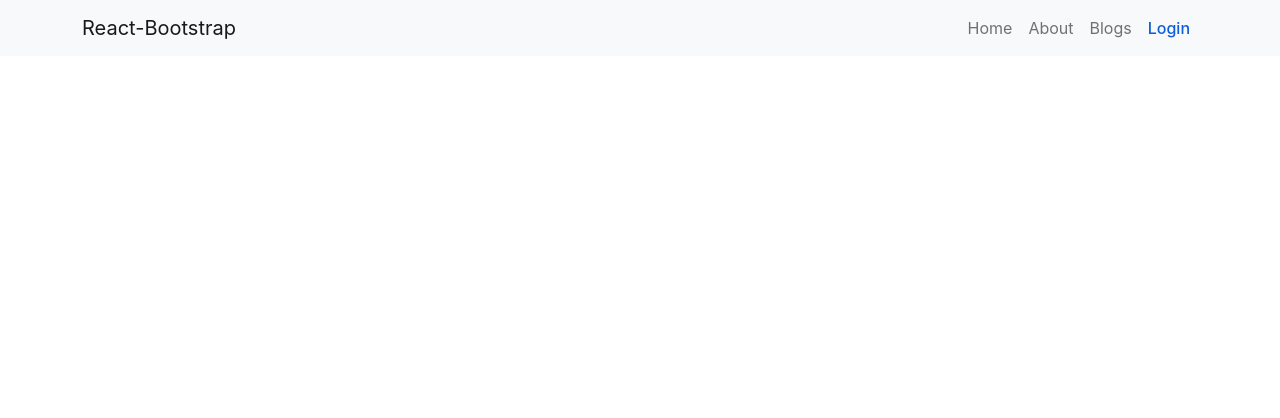
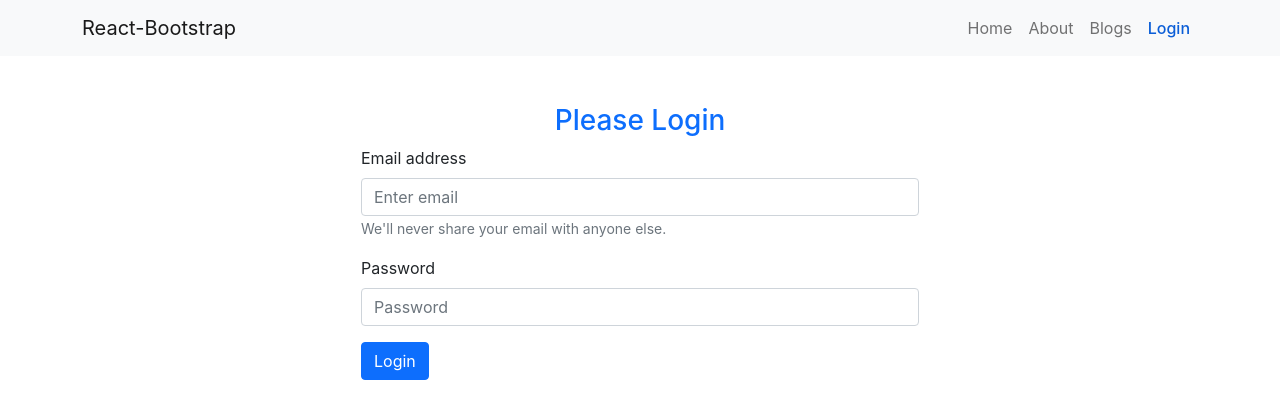
Before and after one commit to diptasahacse/independent-service-provider, a React (Create React App) app: page /login in a window 1280 px wide. Shown: the top 418 px of the page. Built offline with nearby package versions, Linux system fonts and the light colour scheme; the HTML template or start-up script is replaced by a standard one.

Commit message:
make require auth component and design login page

```diff
--- a/package.json
+++ b/package.json
@@ -11,6 +11,7 @@
     "react": "^18.0.0",
     "react-bootstrap": "^2.2.3",
     "react-dom": "^18.0.0",
+    "react-firebase-hooks": "^5.0.3",
     "react-router-dom": "^6.3.0",
     "react-scripts": "5.0.1",
     "web-vitals": "^2.1.4"
--- a/src/App.js
+++ b/src/App.js
@@ -10,6 +10,7 @@ import NotFound from './Pages/Shared/NotFound/NotFound';
 import Register from './Pages/Register/Register';
 import Login from './Pages/Login/Login';
 import Checkout from './Pages/Checkout/Checkout';
+import RequireAuth from './Pages/RequireAuth/RequireAuth';
 
 function App() {
   return (
@@ -20,7 +21,11 @@ function App() {
         <Route path='/about' element={<About></About>}></Route>
         <Route path='/blogs' element={<Blogs></Blogs>}></Route>
         <Route path='/register' element={<Register></Register>}></Route>
-        <Route path='/checkout' element={<Checkout></Checkout>}></Route>
+        <Route path='/checkout' element={
+          <RequireAuth>
+            <Checkout></Checkout>
+          </RequireAuth>
+        }></Route>
         <Route path='/login' element={<Login></Login>}></Route>
         <Route path='*' element={<NotFound></NotFound>}></Route>
       </Routes>
--- a/src/Pages/Login/Login.js
+++ b/src/Pages/Login/Login.js
@@ -1,10 +1,30 @@
 import React from 'react';
+import { Button, Container, Form } from 'react-bootstrap';
 
 const Login = () => {
     return (
-        <div>
+        <Container>
+            <div className='text-center mt-5'>
+                <h3 className='text-primary'>Please Login</h3>
+            </div>
+            <Form className='w-50 mx-auto'>
+                <Form.Group className="mb-3" controlId="formBasicEmail">
+                    <Form.Label>Email address</Form.Label>
+                    <Form.Control type="email" placeholder="Enter email" />
+                    <Form.Text className="text-muted">
+                        We'll never share your email with anyone else.
+                    </Form.Text>
+                </Form.Group>
 
-        </div>
+                <Form.Group className="mb-3" controlId="formBasicPassword">
+                    <Form.Label>Password</Form.Label>
+                    <Form.Control type="password" placeholder="Password" />
+                </Form.Group>
+                <Button variant="primary" type="submit">
+                    Login
+                </Button>
+            </Form>
+        </Container>
     );
 };
 
--- /dev/null
+++ b/src/Pages/RequireAuth/RequireAuth.js
@@ -0,0 +1,15 @@
+import React from 'react';
+import { Navigate, useLocation } from 'react-router-dom';
+import { useAuthState } from 'react-firebase-hooks/auth';
+import auth from '../../firebase.init';
+
+const RequireAuth = ({ children }) => {
+    let location = useLocation();
+    const [user, loading] = useAuthState(auth);
+    if(!user){
+        return <Navigate to="/login" state={{ from: location }} replace />;
+    }
+    return children;
+};
+
+export default RequireAuth;
```
Also changed, not shown: 1 other file (tests, documents, lock files or other folders).
